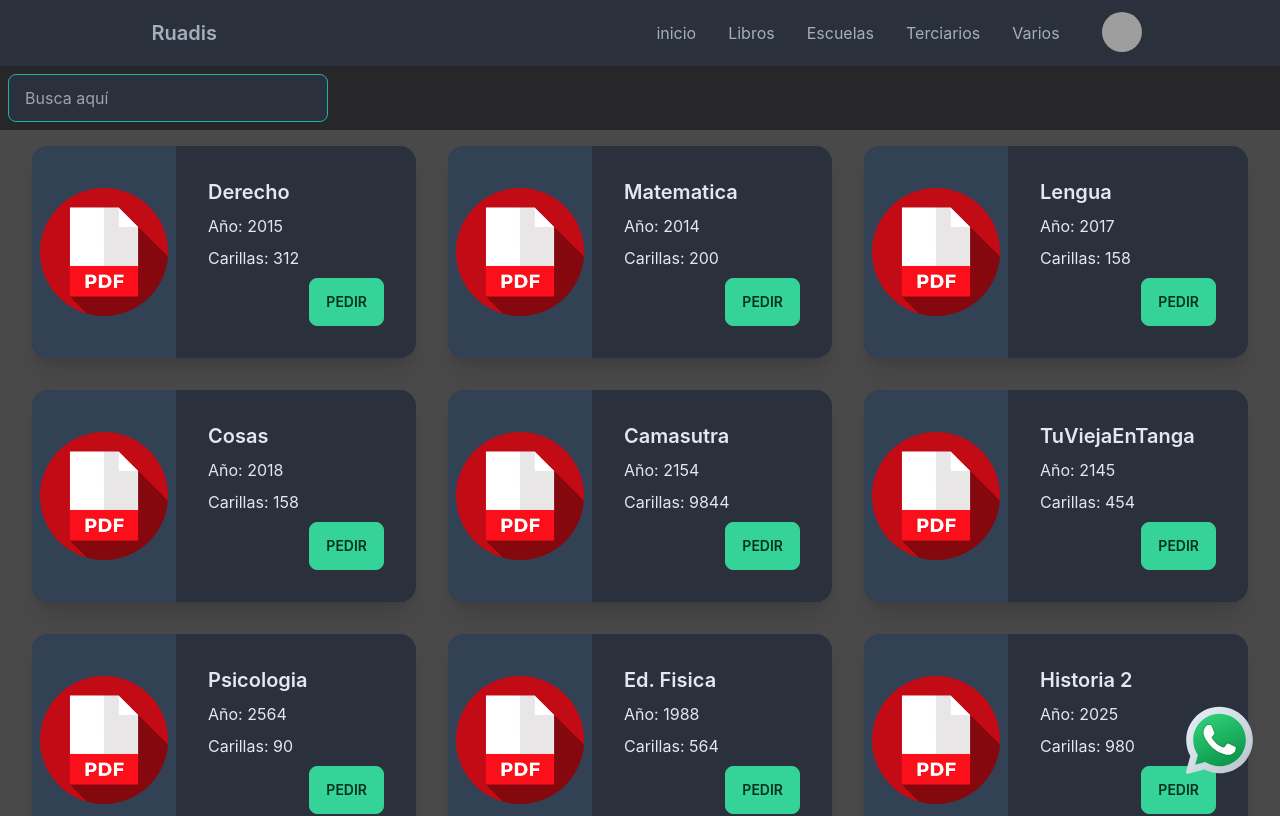
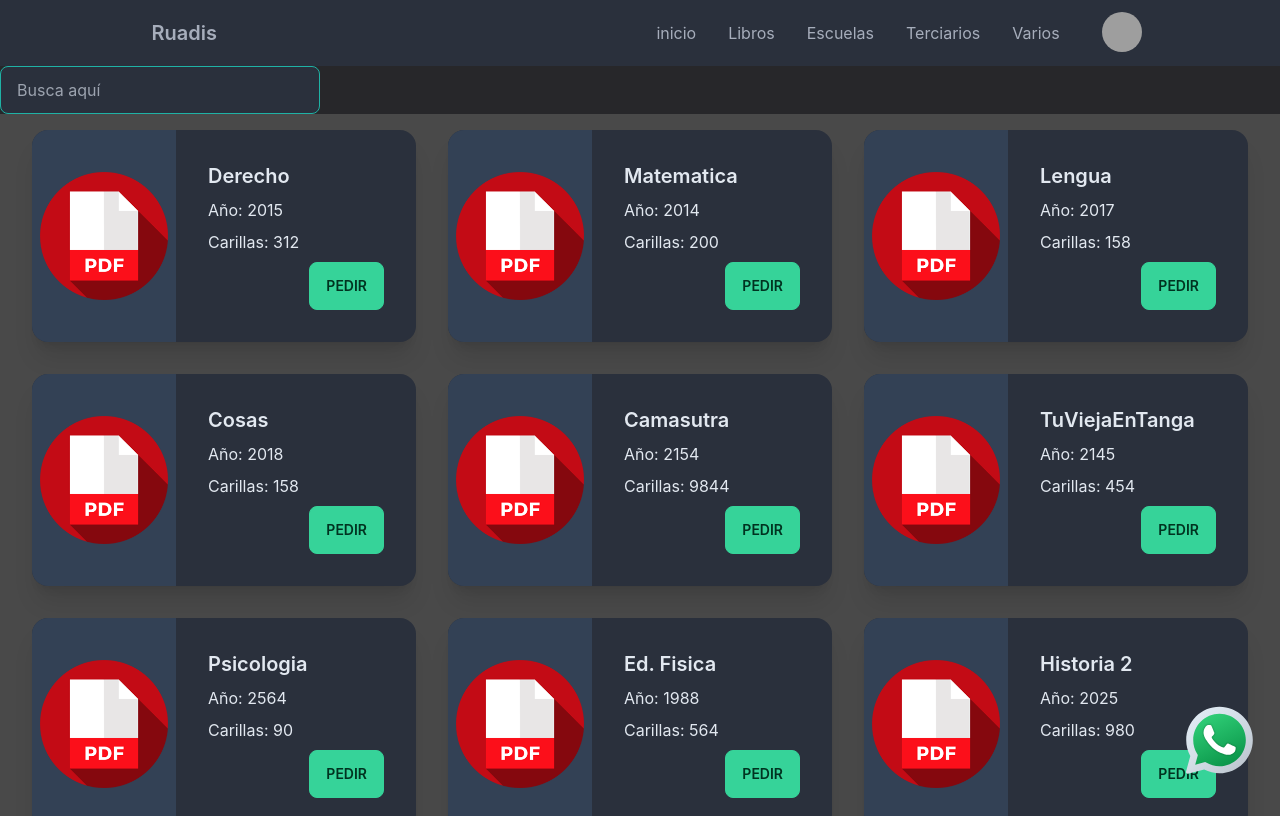
Before and after one commit to Delegado007/web_ruadis, a React (Create React App) app: page / in a window 1280 px wide. Shown: the top 816 px of the page. Built offline with nearby package versions, Linux system fonts and the light colour scheme; grey boxes are pictures that could not be loaded.

Commit message:
modificacion imput busqueda

```diff
--- a/src/ImputBusqueda.jsx
+++ b/src/ImputBusqueda.jsx
@@ -2,11 +2,11 @@ import React from "react";
 
 function ImputBusqueda() {
   return (
-    <div className="navbar bg-zinc-800">
+    <div className="bg-zinc-800">
       <input
         type="text"
         placeholder="Busca aquí"
-        class="input input-bordered input-accent w-full max-w-xs"
+        className="input input-bordered input-accent w-full max-w-xs"
       ></input>
     </div>
   );
```
